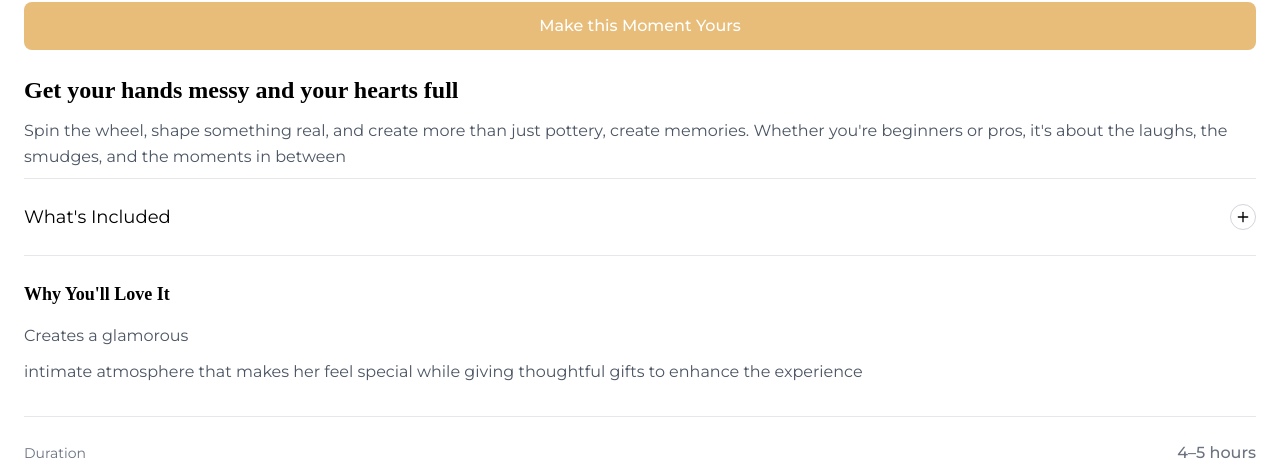
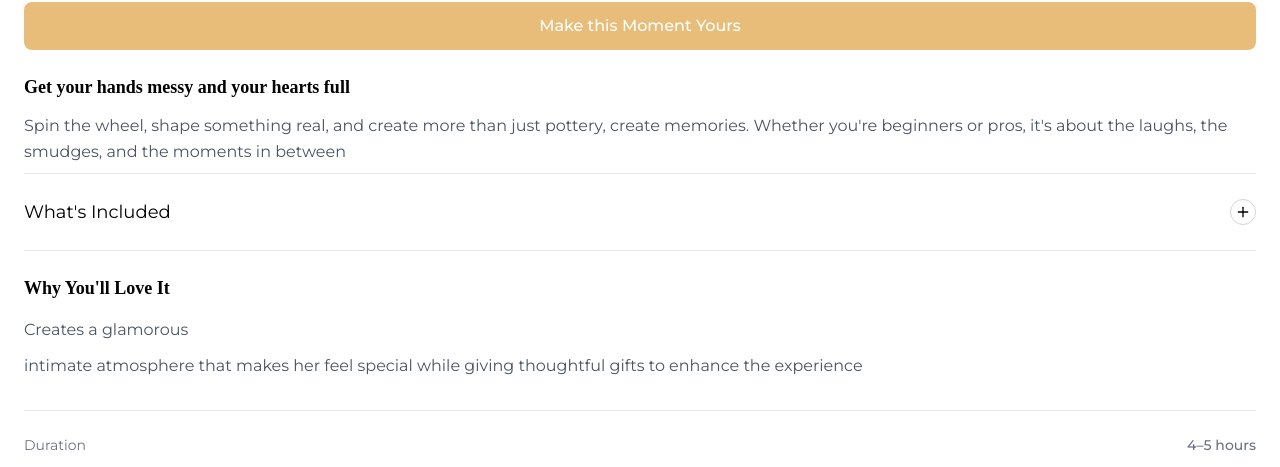
Before and after one commit to ganesh5816/gentlemanly-web, a React (Vite) app: page /momentDetails in a window 1280 px wide. Both pictures are taken after a click on the button 203 px from the left and 400 px from the top of the page. Shown: the part 330-797 px from the top of the page. Built offline with nearby package versions, Linux system fonts and the light colour scheme.

Commit message:
font fix

```diff
--- a/src/screens/MomentsDetailsScrren.tsx
+++ b/src/screens/MomentsDetailsScrren.tsx
@@ -535,7 +535,7 @@ const StoriesUI = () => {
           </button>
 
           <div>
-            <h2 className="text-2xl font-semibold mb-3 font-times">
+            <h2 className="text-[18px] font-semibold mb-3 font-times">
               {story.tagline}
             </h2>
             <p className="text-gray-600 leading-relaxed font-montserrat">
@@ -586,12 +586,15 @@ const StoriesUI = () => {
           </div>
 
           <div className="border-t py-6">
-            <h3 className="text-lg font-semibold mb-4 font-times">
+            <h3 className="text-[18px] font-semibold mb-4 font-times">
               Why You'll Love It
             </h3>
             <ul className="space-y-3">
               {story.whyYoullLove.map((item, idx) => (
-                <li key={idx} className="text-gray-600 font-montserrat">
+                <li
+                  key={idx}
+                  className="text-gray-600 font-[14px] font-montserrat"
+                >
                   {item}
                 </li>
               ))}
@@ -599,19 +602,19 @@ const StoriesUI = () => {
           </div>
           <div className="border-t pt-6 space-y-4">
             <div className="flex justify-between items-center w-full">
-              <span className="text-gray-500 text-sm font-montserrat">
+              <span className="text-gray-500 text-[14px] font-montserrat">
                 Duration
               </span>
-              <p className="font-medium font-montserrat text-gray-500">
+              <p className="font-medium text-[14px] font-montserrat text-gray-500">
                 {story.duration}
               </p>
             </div>
 
             <div className="flex justify-between items-center w-full border-t pt-4">
-              <span className="text-gray-500 text-sm font-montserrat">
+              <span className="text-gray-500 text-[14px] font-montserrat">
                 Location
               </span>
-              <p className="font-medium font-montserrat text-gray-500">
+              <p className="font-medium font-montserrat text-[14px] text-gray-500">
                 {story.location}
               </p>
             </div>
```
